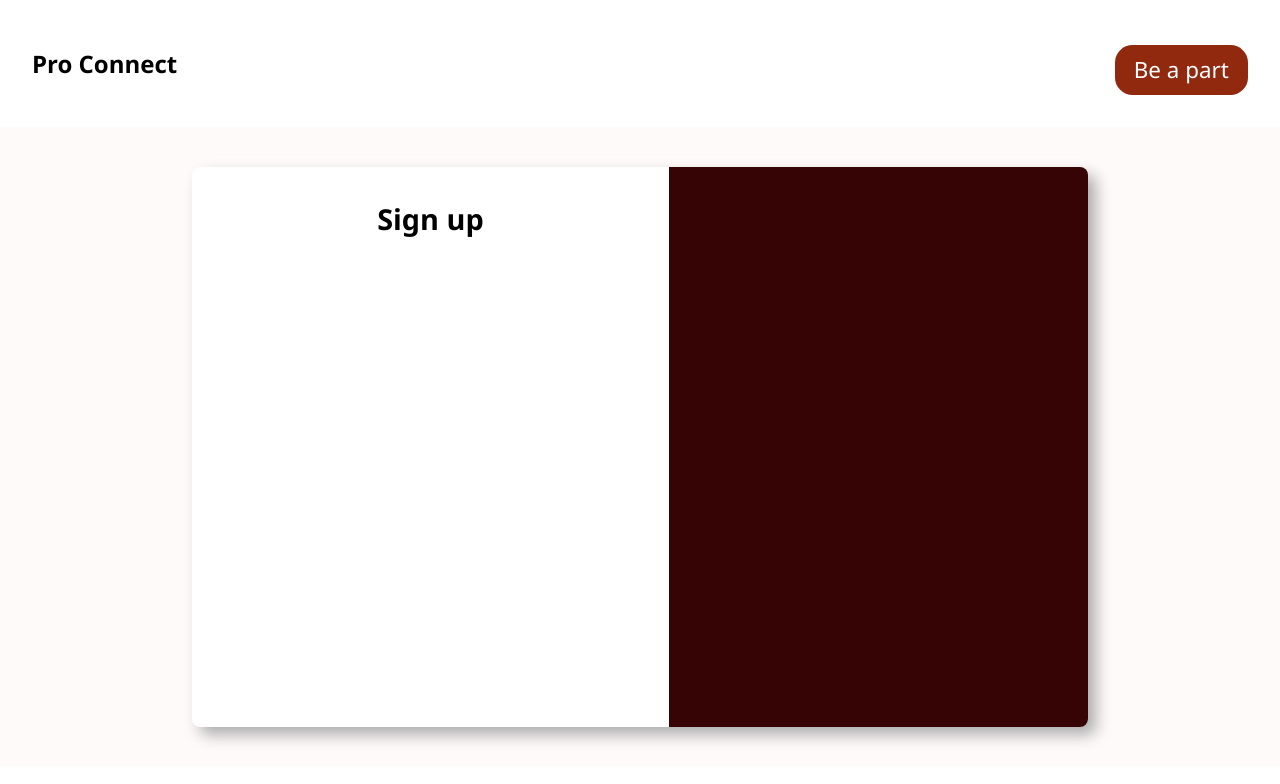
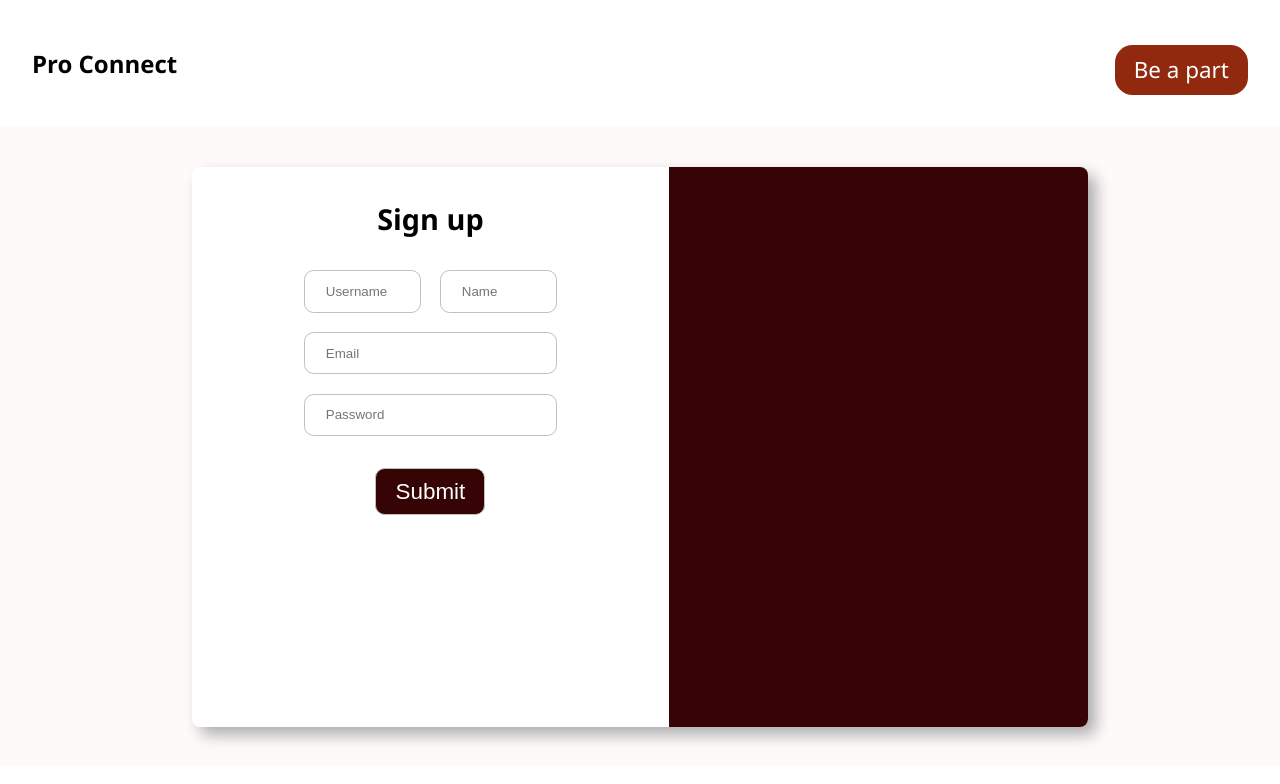
Before and after one commit to Tahil40/Social-Media-App, a Next.js app in the folder social-media-app/: page /auth/login in a window 1280 px wide. Shown: the top 784 px of the page. Built offline with nearby package versions, Linux system fonts and the light colour scheme.

Commit message:
configured_login_page_layout_and_styling

```diff
--- a/social-media-app/src/pages/auth/login/auth.module.css
+++ b/social-media-app/src/pages/auth/login/auth.module.css
@@ -1,4 +1,4 @@
-.container{
+.container {
   display: flex;
   align-items: center;
   justify-content: center;
@@ -6,7 +6,7 @@
   background-color: snow;
 }
 
-.cardContainer{
+.cardContainer {
   height: 70vh;
   width: 70vw;
   border-radius: 0.5rem;
@@ -16,13 +16,13 @@
   display: flex;
 }
 
-.cardContainer_left{
+.cardContainer_left {
   flex: 0.6rem;
   text-align: center;
   padding: 2rem;
 }
 
-.cardContainer_right{
+.cardContainer_right {
   flex: 0.4rem;
   background-color: rgb(54, 4, 4);
   display: flex;
@@ -30,7 +30,90 @@
   justify-content: center;
 }
 
-.cardContainer_left_heading{
+.cardContainer_left_heading {
   font-weight: bold;
   font-size: 1.8rem;
 }
+
+.inputFormContainer {
+  display: flex;
+  flex-direction: column;
+  gap: 1.2rem;
+  margin-top: 2rem;
+  margin-left: 5rem;
+  margin-right: 5rem;
+}
+
+.inputUserNameField {
+  padding-inline: 1.3rem;
+  padding-block: 0.8rem;
+  outline: none;
+  border: 1px solid silver;
+  border-radius: 0.6rem;
+  width: 100%;
+}
+
+.innerRow1 {
+  display: flex;
+  align-items: center;
+  justify-content: center;
+  gap: 1.2rem;
+}
+
+.innerRow2 {
+  display: flex;
+  align-items: center;
+  justify-content: center;
+  flex-direction: column;
+  gap: 1.2rem;
+}
+
+.inputNameField {
+  padding-inline: 1.3rem;
+  padding-block: 0.8rem;
+  outline: none;
+  border: 1px solid silver;
+  border-radius: 0.6rem;
+  width: 100%;
+}
+
+.inputEmailField {
+  padding-inline: 1.3rem;
+  padding-block: 0.8rem;
+  outline: none;
+  border: 1px solid silver;
+  border-radius: 0.6rem;
+  width: 100%;
+}
+
+.inputPasswordField {
+  padding-inline: 1.3rem;
+  padding-block: 0.8rem;
+  outline: none;
+  border: 1px solid silver;
+  border-radius: 0.6rem;
+  width: 100%;
+}
+
+.inputSubmitField {
+  padding-inline: 1.3rem;
+  padding-block: 0.8rem;
+  outline: none;
+  border: 1px solid silver;
+  border-radius: 0.6rem;
+  width: 100%;
+}
+
+.inputSubmitField {
+  width: fit-content;
+  user-select: none;
+  cursor: pointer;
+  transition: all 0.2s;
+  margin-top: 0.8rem;
+  font-size: 1.4rem;
+  background-color: rgb(54, 4, 4);
+  color: white;
+  padding-inline: 1.2rem;
+  padding-block: 0.6rem;
+  border-radius: 0.6rem;
+}
--- a/social-media-app/src/pages/auth/login/index.js
+++ b/social-media-app/src/pages/auth/login/index.js
@@ -21,12 +21,34 @@ export default function Login() {
   return (
     <UserLayout>
       <div className={style.container}>
-          <div className={style.cardContainer}>
-            <div className={style.cardContainer_left}>
-              <p className={style.cardContainer_left_heading}>{IsSignInMethod ? "Sign In" : "Sign up"}</p>
+        <div className={style.cardContainer}>
+          <div className={style.cardContainer_left}>
+            <p className={style.cardContainer_left_heading}>
+              {IsSignInMethod ? "Sign In" : "Sign up"}
+            </p>
+
+            <div className={style.inputFormContainer}>
+              <div className={style.innerRow1}>
+                <input
+                className={style.inputUserNameField}
+                type="text"
+                placeholder="Username"
+              />
+              <input
+                className={style.inputNameField}
+                type="text"
+                placeholder="Name"
+              />
+              </div>
+              <div className={style.innerRow2}>
+                <input className={style.inputEmailField} type="email" placeholder="Email"/>
+                <input className={style.inputPasswordField} type="password" placeholder="Password"/>
+                <button className={style.inputSubmitField}>Submit</button>
+              </div>
             </div>
-            <div className={style.cardContainer_right}></div>
           </div>
+          <div className={style.cardContainer_right}></div>
+        </div>
       </div>
     </UserLayout>
   );
```
Lines whose indentation alone changed are shown as unchanged.
